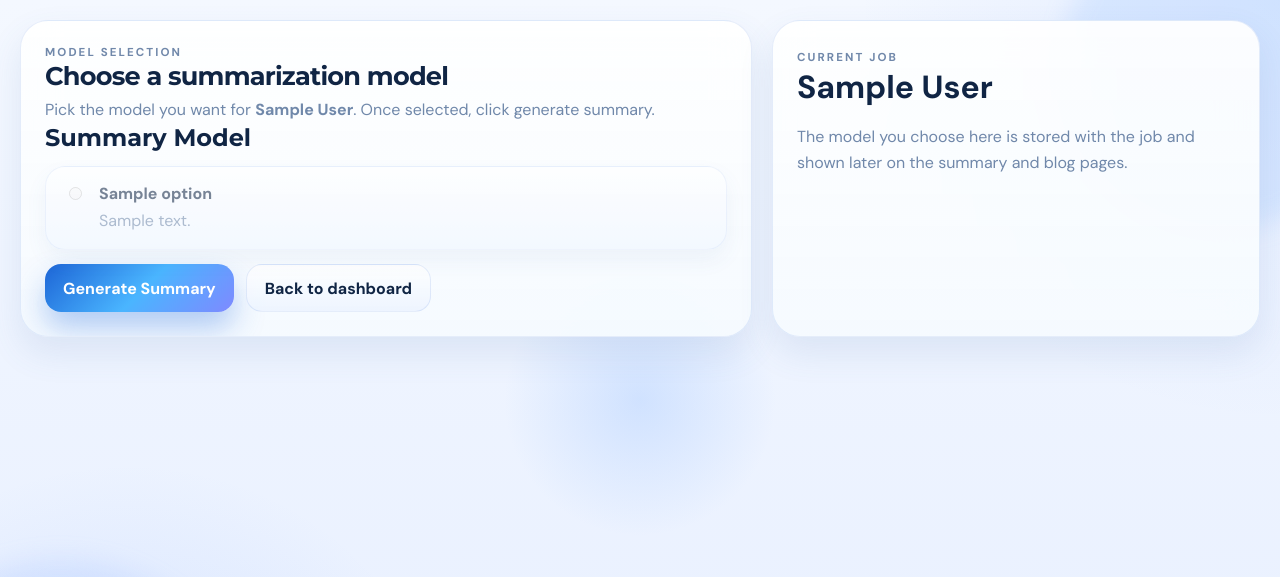
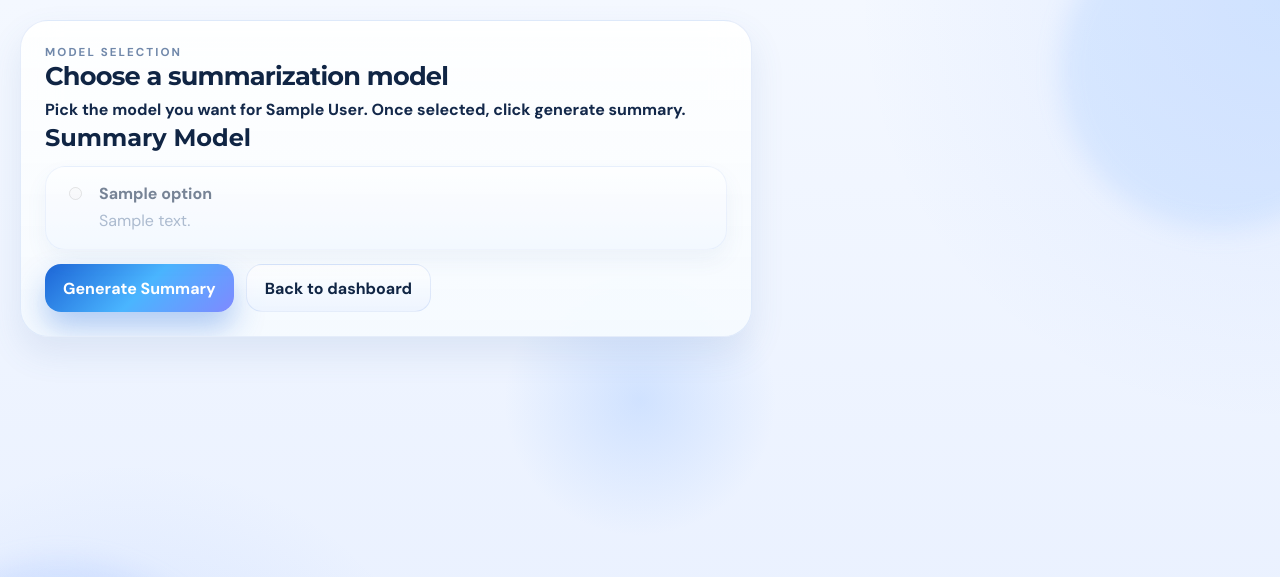
Before and after one commit to varad42/AIVTOBS, a Flask app: template templates/select_model.html in a window 1280 px wide. Shown: the top 577 px of the page. Run offline with Flask 3, Linux system fonts and the light colour scheme; the template is opened without the code that fills it: most values are stand-ins (such as "Sample title", 1, 10 or a date in 2020).

Commit message:
enhanced font of select_model

```diff
--- a/static/styles.css
+++ b/static/styles.css
@@ -728,6 +728,11 @@ select {
     letter-spacing: 0.01em;
 }
 
+.select-model-subtitle {
+    color: var(--text-main);
+    font-weight: 600;
+}
+
 .surface-label {
     display: grid;
     gap: 8px;
--- a/templates/select_model.html
+++ b/templates/select_model.html
@@ -7,7 +7,7 @@
     <div class="content-panel">
         <p class="auth-eyebrow">Model selection</p>
         <h1 class="section-title">Choose a summarization model</h1>
-        <p class="section-subtitle">Pick the model you want for <strong>{{ job.get("display_name") or job.get("job_slug", job.job_id) }}</strong>. Once selected, click generate summary.</p>
+        <p class="section-subtitle select-model-subtitle">Pick the model you want for <strong>{{ job.get("display_name") or job.get("job_slug", job.job_id) }}</strong>. Once selected, click generate summary.</p>
 
         <form method="POST" class="surface-form">
             <div>
@@ -31,13 +31,5 @@
             </div>
         </form>
     </div>
-
-    <aside class="stat-panel">
-        <div class="stat-block">
-            <span class="auth-eyebrow">Current job</span>
-            <strong>{{ job.get("display_name") or job.get("job_slug", job.job_id) }}</strong>
-            <p class="card-copy">The model you choose here is stored with the job and shown later on the summary and blog pages.</p>
-        </div>
-    </aside>
 </section>
 {% endblock %}
```
